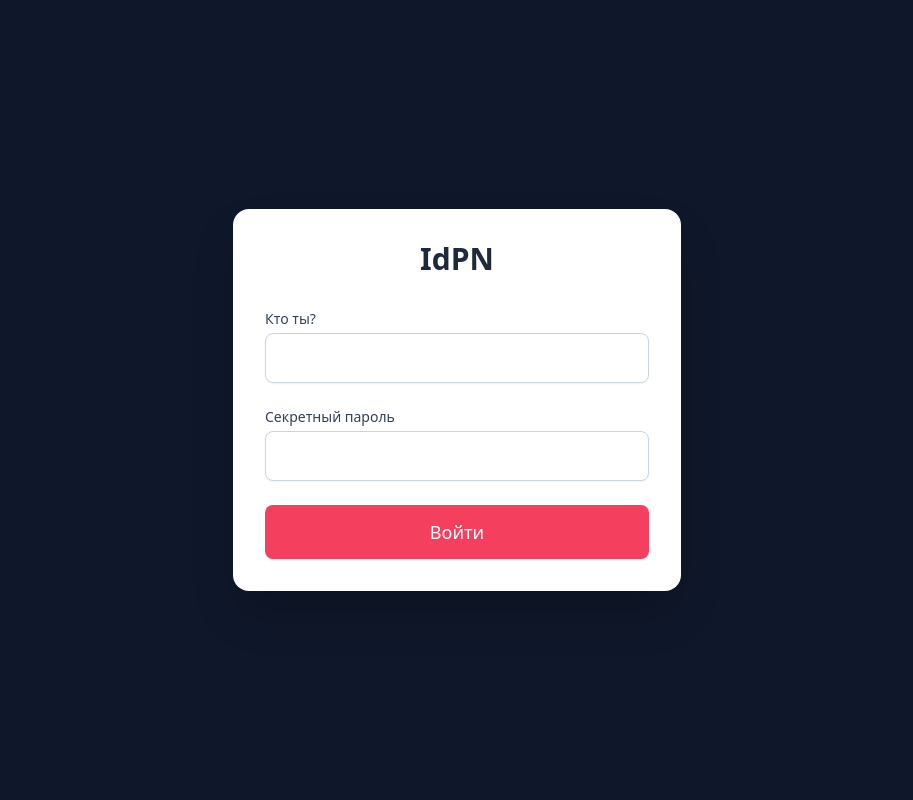
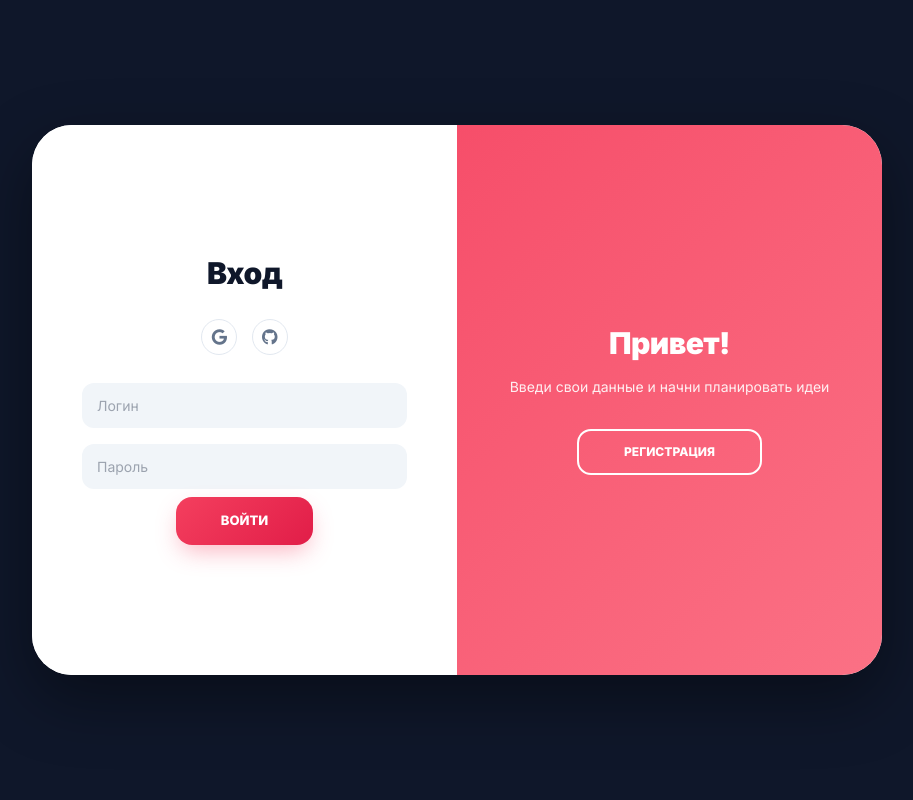
Before and after one commit to vert3xy/IdeaPlaner, a FastAPI app: page /login in a window 1280 px wide. Shown: the whole page, without its empty margins (183-1096 px from the left). Run offline with FastAPI, Linux system fonts and the light colour scheme; some libraries are stand-ins or nearby versions.

Commit message:
Auth page edited

```diff
--- a/static/css/components/buttons.css
+++ b/static/css/components/buttons.css
@@ -39,3 +39,41 @@
 .view-btn:hover {
     color: var(--primary-color);
 }
+
+.auth-btn-primary {
+    background: linear-gradient(135deg, #f43f5e 0%, #e11d48 100%);
+    color: white;
+    border-radius: 16px;
+    font-size: 13px;
+    font-weight: 800;
+    padding: 14px 45px;
+    text-transform: uppercase;
+    border: none;
+    cursor: pointer;
+    box-shadow: 0 10px 25px -5px rgba(244, 63, 94, 0.4);
+    transition: all 0.3s ease;
+}
+
+.auth-btn-primary:hover {
+    transform: translateY(-2px);
+    box-shadow: 0 15px 30px -5px rgba(244, 63, 94, 0.5);
+    filter: brightness(1.1);
+}
+
+.auth-btn-ghost {
+    background-color: transparent;
+    border: 2px solid #ffffff;
+    border-radius: 14px;
+    color: #ffffff;
+    font-size: 12px;
+    font-weight: 800;
+    padding: 12px 45px;
+    text-transform: uppercase;
+    cursor: pointer;
+    transition: var(--transition);
+}
+
+.auth-btn-ghost:hover {
+    background-color: white;
+    color: var(--primary);
+}
--- /dev/null
+++ b/static/css/layout/auth.css
@@ -0,0 +1,279 @@
+/* layout/auth.css */
+
+/* 1. Общий фон страницы */
+.auth-page-body {
+    background-color: #0f172a;
+    height: 100vh;
+    width: 100%;
+    display: flex;
+    align-items: center;
+    justify-content: center;
+    margin: 0;
+    font-family: 'Inter', sans-serif;
+}
+
+/* 2. Главный контейнер */
+.auth-container {
+    background-color: #fff;
+    border-radius: 2.5rem;
+    box-shadow: 0 24px 64px rgba(0, 0, 0, 0.4);
+    position: relative;
+    overflow: hidden;
+    width: 850px;
+    max-width: 95%;
+    min-height: 550px;
+}
+
+/* 3. Контейнеры для форм (Абсолютное позиционирование) */
+.form-container {
+    position: absolute;
+    top: 0;
+    height: 100%;
+    transition: all 0.6s ease-in-out;
+}
+
+.sign-in-container {
+    left: 0;
+    width: 50%;
+    z-index: 2;
+}
+
+.sign-up-container {
+    left: 0;
+    width: 50%;
+    opacity: 0;
+    z-index: 1;
+}
+
+/* Логика анимации при переключении */
+.auth-container.active .sign-in-container {
+    transform: translateX(100%);
+}
+
+.auth-container.active .sign-up-container {
+    transform: translateX(100%);
+    opacity: 1;
+    z-index: 5;
+    animation: show 0.6s;
+}
+
+@keyframes show {
+    0%, 49.99% { opacity: 0; z-index: 1; }
+    50%, 100% { opacity: 1; z-index: 5; }
+}
+
+/* 4. Оверлей (Цветная часть) */
+.overlay-container {
+    position: absolute;
+    top: 0;
+    left: 50%;
+    width: 50%;
+    height: 100%;
+    overflow: hidden;
+    transition: transform 0.6s ease-in-out;
+    z-index: 100;
+}
+
+.auth-container.active .overlay-container {
+    transform: translateX(-100%);
+}
+
+.overlay {
+    background: linear-gradient(135deg, #f43f5e 0%, #fb7185 100%);
+    color: #FFFFFF;
+    position: relative;
+    left: -100%;
+    height: 100%;
+    width: 200%;
+    transform: translateX(0);
+    transition: transform 0.6s ease-in-out;
+}
+
+.auth-container.active .overlay {
+    transform: translateX(50%);
+}
+
+.overlay-panel {
+    position: absolute;
+    display: flex;
+    align-items: center;
+    justify-content: center;
+    flex-direction: column;
+    padding: 0 40px;
+    text-align: center;
+    top: 0;
+    height: 100%;
+    width: 50%;
+    transform: translateX(0);
+    transition: transform 0.6s ease-in-out;
+}
+
+.overlay-left {
+    transform: translateX(-20%);
+}
+
+.auth-container.active .overlay-left {
+    transform: translateX(0);
+}
+
+.overlay-right {
+    right: 0;
+    transform: translateX(0);
+}
+
+.auth-container.active .overlay-right {
+    transform: translateX(20%);
+}
+
+/* 5. Внутренние элементы (формы, инпуты) */
+.auth-form {
+    background-color: #FFFFFF;
+    display: flex;
+    align-items: center;
+    justify-content: center;
+    flex-direction: column;
+    padding: 0 50px;
+    height: 100%;
+    text-align: center;
+}
+
+.auth-input {
+    background-color: #f1f5f9;
+    border: none;
+    padding: 12px 15px;
+    margin: 8px 0;
+    width: 100%;
+    border-radius: 12px;
+    font-size: 14px;
+    outline: none;
+}
+
+.social-links { margin: 20px 0; }
+.social-links a {
+    border: 1px solid #e2e8f0;
+    border-radius: 50%;
+    display: inline-flex;
+    justify-content: center;
+    align-items: center;
+    margin: 0 5px;
+    height: 36px;
+    width: 36px;
+    color: #64748b;
+}
+
+/* Текст ошибок */
+.auth-error-message {
+    background-color: #fff1f2;
+    color: #e11d48;
+    font-size: 11px;
+    padding: 8px;
+    border-radius: 10px;
+    margin-bottom: 10px;
+    width: 100%;
+}
+.password-input-group {
+    position: relative;
+    width: 100%;
+}
+
+.password-checklist {
+    position: absolute;
+    top: calc(100% + 5px);
+    left: 0;
+    width: 100%;
+    background: white;
+    padding: 15px;
+    border-radius: 16px;
+    box-shadow: 0 15px 40px rgba(0,0,0,0.15);
+    border: 1px solid #f1f5f9;
+    z-index: 500;
+
+    /* ПЛАВНОСТЬ: настраиваем переход */
+    transition: opacity 0.4s cubic-bezier(0.4, 0, 0.2, 1),
+                transform 0.4s cubic-bezier(0.4, 0, 0.2, 1),
+                visibility 0.4s;
+
+    /* Начальное состояние (когда видна) */
+    opacity: 1;
+    transform: translateY(0) scale(1);
+    visibility: visible;
+    pointer-events: auto;
+}
+
+.password-checklist.hidden {
+    display: block !important; /* Отменяем tailwind-овский display: none */
+    opacity: 0;
+    transform: translateY(10px) scale(0.95); /* Уходит чуть вниз и уменьшается */
+    visibility: hidden;
+    pointer-events: none;
+}
+
+/* Треугольник-указатель (хвостик облака) */
+.password-checklist::before {
+    content: "";
+    position: absolute;
+    top: -6px;
+    left: 20px;
+    width: 12px;
+    height: 12px;
+    background: white;
+    transform: rotate(45deg);
+    border-left: 1px solid #f1f5f9;
+    border-top: 1px solid #f1f5f9;
+}
+
+.checklist-title {
+    font-size: 9px;
+    font-weight: 800;
+    color: #94a3b8;
+    text-transform: uppercase;
+    letter-spacing: 0.05em;
+    margin-bottom: 8px;
+    display: block;
+    text-align: left;
+}
+
+.req-item {
+    font-size: 11px;
+    color: #94a3b8;
+    font-weight: 600;
+    display: flex;
+    align-items: center;
+    gap: 8px;
+    margin-bottom: 4px;
+    text-align: left;
+}
+
+/* Иконка-точка перед текстом */
+.req-item::before {
+    content: "";
+    width: 5px;
+    height: 5px;
+    border-radius: 50%;
+    background: #cbd5e1;
+    transition: all 0.3s;
+}
+
+.req-item.met {
+    color: #0f172a; /* Темный текст для выполненных */
+}
+
+.req-item.met::before {
+    background: var(--primary); /* Розовая точка */
+    transform: scale(1.2);
+}
+
+/* Адаптив: на мобилках возвращаем внутрь, но делаем компактно */
+@media (max-width: 1100px) {
+    .password-checklist {
+        position: static;
+        width: 100%;
+        transform: none;
+        margin-top: 10px;
+        box-shadow: none;
+        border: none;
+        background: #f8fafc;
+        padding: 12px;
+    }
+    .password-checklist::before { display: none; }
+}
--- a/static/css/style.css
+++ b/static/css/style.css
@@ -7,6 +7,7 @@
 @import "components/modals.css";
 @import "components/badges.css";
 
+@import "layout/auth.css";
 @import "layout/navbar.css";
 @import "layout/filters.css";
 @import "layout/shell.css";
--- /dev/null
+++ b/static/js/auth.js
@@ -0,0 +1,168 @@
+document.addEventListener('DOMContentLoaded', () => {
+    const signUpButton = document.getElementById('signUpBtn');
+    const signInButton = document.getElementById('signInBtn');
+    const container = document.getElementById('authContainer');
+    const regPasswordInput = document.getElementById('reg_password');
+    const reqBox = document.getElementById('passwordRequirements');
+    const reqItems = {
+        length: document.getElementById('req_length'),
+        upper: document.getElementById('req_upper'),
+        digit: document.getElementById('req_digit'),
+        special: document.getElementById('req_special')
+    };
+
+    const errorTranslations = {
+        "Incorrect username or password": "Неверный логин или пароль",
+        "User already exists": "Пользователь с таким именем уже есть",
+        "Username already registered": "Пользователь с таким логином уже есть в системе",
+        "Could not validate credentials": "Ошибка авторизации",
+        "Inactive user": "Аккаунт деактивирован",
+        "Internal Server Error": "Ошибка на стороне сервера"
+    };
+
+    // Функция для показа ошибки
+    const showError = (elementId, rawMessage) => {
+        const errorDiv = document.getElementById(elementId);
+        if (errorDiv) {
+            // Переводим, если фраза есть в словаре, иначе выводим как есть (или дефолт)
+            errorDiv.textContent = errorTranslations[rawMessage] || rawMessage || "Произошла ошибка";
+            errorDiv.classList.remove('hidden');
+
+            // Сбрасываем стили на "красный" (после возможного успеха регистрации)
+            errorDiv.style.backgroundColor = '#fff1f2';
+            errorDiv.style.color = '#e11d48';
+        }
+    };
+
+    // Очистка всех ошибок
+    const clearErrors = () => {
+        document.querySelectorAll('.auth-error-message').forEach(el => {
+            el.classList.add('hidden');
+            el.textContent = '';
+        });
+    };
+
+    const validatePassword = (password) => {
+        const checks = {
+            length: password.length >= 8,
+            upper: /[A-Z]/.test(password),
+            digit: /[0-9]/.test(password),
+            special: /[!@#$%^&*?_()|/]/.test(password)
+        };
+
+        // Визуально подсвечиваем выполненные пункты
+        reqItems.length.classList.toggle('met', checks.length);
+        reqItems.upper.classList.toggle('met', checks.upper);
+        reqItems.digit.classList.toggle('met', checks.digit);
+        reqItems.special.classList.toggle('met', checks.special);
+
+        // Возвращаем true, если все условия выполнены
+        return Object.values(checks).every(val => val === true);
+    };
+
+    // --- 3. СЛУШАТЕЛИ ДЛЯ ПОЛЯ ПАРОЛЯ ---
+    regPasswordInput?.addEventListener('focus', () => {
+        reqBox?.classList.remove('hidden');
+    });
+
+    regPasswordInput?.addEventListener('blur', () => {
+        if (validatePassword(regPasswordInput.value)) {
+            reqBox.classList.add('hidden');
+        }
+    });
+
+
+    regPasswordInput?.addEventListener('input', (e) => {
+        const isStrong = validatePassword(e.target.value);
+        if (isStrong) {
+            setTimeout(() => reqBox.classList.add('hidden'), 1000);
+        } else {
+            reqBox.classList.remove('hidden');
+        }
+    });
+
+
+
+    if (signUpButton && signInButton && container) {
+        signUpButton.addEventListener('click', () => {
+            clearErrors();
+            container.classList.add("active");
+        });
+        signInButton.addEventListener('click', () => {
+            clearErrors();
+            container.classList.remove("active");
+        });
+    }
+
+    // ЛОГИН
+    const loginForm = document.getElementById('loginForm');
+    if (loginForm) {
+        loginForm.addEventListener('submit', async (e) => {
+            e.preventDefault();
+            clearErrors();
+
+            const formData = new FormData();
+            formData.append('username', document.getElementById('username').value);
+            formData.append('password', document.getElementById('password').value);
+
+            try {
+                const response = await fetch('/login', { method: 'POST', body: formData });
+                if (response.ok) {
+                    const data = await response.json();
+                    localStorage.setItem('token', data.access_token);
+                    window.location.href = '/dashboard';
+                } else {
+                    const err = await response.json();
+                    showError('loginError', err.detail || 'Неверный логин или пароль');
+                }
+            } catch (error) {
+                showError('loginError', 'Проблема с подключением к серверу');
+            }
+        });
+    }
+
+    // РЕГИСТРАЦИЯ
+    const registerForm = document.getElementById('registerForm');
+    if (registerForm) {
+        registerForm.addEventListener('submit', async (e) => {
+            e.preventDefault();
+            clearErrors();
+
+            const passwordValue = regPasswordInput.value;
+
+            if (!validatePassword(passwordValue)) {
+                showError('regError', 'Пароль не соответствует требованиям безопасности');
+                return;
+            }
+
+            const payload = {
+                username: document.getElementById('reg_username').value,
+                email: document.getElementById('reg_email').value,
+                password: passwordValue
+            };
+
+            try {
+                const response = await fetch('/register', {
+                    method: 'POST',
+                    headers: { 'Content-Type': 'application/json' },
+                    body: JSON.stringify(payload)
+                });
+
+                if (response.ok) {
+                    container.classList.remove("active");
+                    const loginErrDiv = document.getElementById('loginError');
+                    showError('loginError', 'Аккаунт создан! Теперь войдите.');
+                    loginErrDiv.style.backgroundColor = '#f0fdf4';
+                    loginErrDiv.style.color = '#16a34a';
+                    reqBox?.classList.add('hidden'); // Прячем список требований
+                    registerForm.reset(); // Очищаем форму
+                } else {
+                    const err = await response.json();
+                    showError('regError', err.detail);
+                }
+            } catch (error) {
+                showError('regError', 'Сервер не отвечает');
+            }
+        });
+    }
+});
--- a/templates/login.html
+++ b/templates/login.html
@@ -3,47 +3,94 @@
 <head>
     <meta charset="UTF-8">
     <meta name="viewport" content="width=device-width, initial-scale=1.0">
-    <title>Вход - IdPN </title>
+    <title>Вход - IdPN</title>
+
+    <!-- В FastAPI/Python проектах пути обычно начинаются со слеша /static -->
+    <link rel="stylesheet" href="/static/css/style.css">
+
+    <!-- Tailwind должен быть ПЕРЕД нашими стилями, чтобы мы могли его перебивать -->
     <script src="https://cdn.tailwindcss.com"></script>
+    <link rel="stylesheet" href="https://cdnjs.cloudflare.com/ajax/libs/font-awesome/6.4.0/css/all.min.css">
 </head>
-<body class="bg-slate-900 flex items-center justify-center h-screen">
-    <div class="bg-white p-8 rounded-2xl shadow-2xl w-full max-w-md">
-        <h1 class="text-3xl font-bold text-center text-slate-800 mb-8">IdPN</h1>
-        <form id="loginForm" class="space-y-6">
-            <div>
-                <label class="block text-sm font-medium text-slate-700">Кто ты?</label>
-                <input type="text" id="username" required class="mt-1 block w-full px-4 py-3 border border-slate-300 rounded-lg shadow-sm focus:ring-rose-500 focus:border-rose-500">
+<body class="auth-page-body">
+
+    <div class="auth-container" id="authContainer">
+
+        <!-- Форма Регистрации (по умолчанию скрыта слева) -->
+        <div class="form-container sign-up-container">
+        <form id="registerForm" class="auth-form relative">
+            <h1 class="text-4xl font-black tracking-tight mb-2">Создать аккаунт</h1>
+            <p class="text-slate-400 text-sm mb-6">Начните свой путь с IdPN</p>
+
+            <div id="regError" class="auth-error-message hidden"></div>
+
+            <div class="w-full space-y-3">
+                <input type="text" id="reg_username" class="auth-input" placeholder="Логин">
+                <input type="email" id="reg_email" class="auth-input" placeholder="Email">
+
+                <div class="relative group">
+                    <input type="password" id="reg_password" class="auth-input" placeholder="Пароль">
+
+                    <!-- Подсказка пароля теперь "левитирует" рядом -->
+                    <div id="passwordRequirements" class="password-checklist hidden">
+                        <span class="checklist-title">Пароль должен содержать:</span>
+                        <div id="req_length" class="req-item">8+ символов</div>
+                        <div id="req_upper" class="req-item">Заглавная буква</div>
+                        <div id="req_digit" class="req-item">Цифра</div>
+                        <div id="req_special" class="req-item">Спецсимвол</div>
+                    </div>
+                </div>
             </div>
-            <div>
-                <label class="block text-sm font-medium text-slate-700">Секретный пароль</label>
-                <input type="password" id="password" required class="mt-1 block w-full px-4 py-3 border border-slate-300 rounded-lg shadow-sm focus:ring-rose-500 focus:border-rose-500">
+
+            <button type="submit" class="auth-btn-primary w-full mt-8">Создать аккаунт</button>
+
+            <div class="mt-6 flex items-center gap-4 text-slate-300">
+                <div class="h-px bg-slate-100 flex-1"></div>
+                <span class="text-[10px] font-bold">ИЛИ</span>
+                <div class="h-px bg-slate-100 flex-1"></div>
             </div>
-            <button type="submit" class="w-full flex justify-center py-3 px-4 border border-transparent rounded-lg shadow-sm text-white bg-rose-500 hover:bg-rose-600 font-medium text-lg transition-all">
-                Войти
-            </button>
+
+            <div class="social-links mt-4">
+                <a href="#" class="hover:scale-110"><i class="fab fa-google"></i></a>
+                <a href="#" class="hover:scale-110"><i class="fab fa-github"></i></a>
+            </div>
         </form>
     </div>
 
-    <script>
-        document.getElementById('loginForm').onsubmit = async (e) => {
-            e.preventDefault();
-            const formData = new FormData();
-            formData.append('username', document.getElementById('username').value);
-            formData.append('password', document.getElementById('password').value);
+        <!-- Форма Входа (по умолчанию видна) -->
+        <div class="form-container sign-in-container">
+            <form id="loginForm" class="auth-form">
+                <h1 class="text-3xl font-black mb-2">Вход</h1>
+                <div id="loginError" class="auth-error-message hidden"></div>
+                <div class="social-links">
+                    <a href="#"><i class="fab fa-google"></i></a>
+                    <a href="#"><i class="fab fa-github"></i></a>
+                </div>
+                <input type="text" id="username" class="auth-input" placeholder="Логин" required />
+                <input type="password" id="password" class="auth-input" placeholder="Пароль" required />
+                <button type="submit" class="auth-btn-primary">Войти</button>
+            </form>
+        </div>
 
-            const response = await fetch('/login', {
-                method: 'POST',
-                body: formData
-            });
+        <!-- Оверлей (Правая часть) -->
+        <div class="overlay-container">
+            <div class="overlay">
+                <!-- Эту панель мы увидим, когда переключимся на регистрацию -->
+                <div class="overlay-panel overlay-left">
+                    <h2 class="text-3xl font-black mb-4">Уже с нами?</h2>
+                    <p class="mb-8 opacity-90 text-sm">Просто войди в свой аккаунт</p>
+                    <button class="auth-btn-ghost" id="signInBtn">Войти</button>
+                </div>
+                <!-- Эту панель мы видим сейчас -->
+                <div class="overlay-panel overlay-right">
+                    <h2 class="text-3xl font-black mb-4">Привет!</h2>
+                    <p class="mb-8 opacity-90 text-sm">Введи свои данные и начни планировать идеи</p>
+                    <button class="auth-btn-ghost" id="signUpBtn">Регистрация</button>
+                </div>
+            </div>
+        </div>
+    </div>
 
-            if (response.ok) {
-                const data = await response.json();
-                localStorage.setItem('token', data.access_token);
-                window.location.href = '/dashboard';
-            } else {
-                alert('Ошибка входа!');
-            }
-        };
-    </script>
+    <script src="static/js/auth.js"></script>
 </body>
 </html>
```
